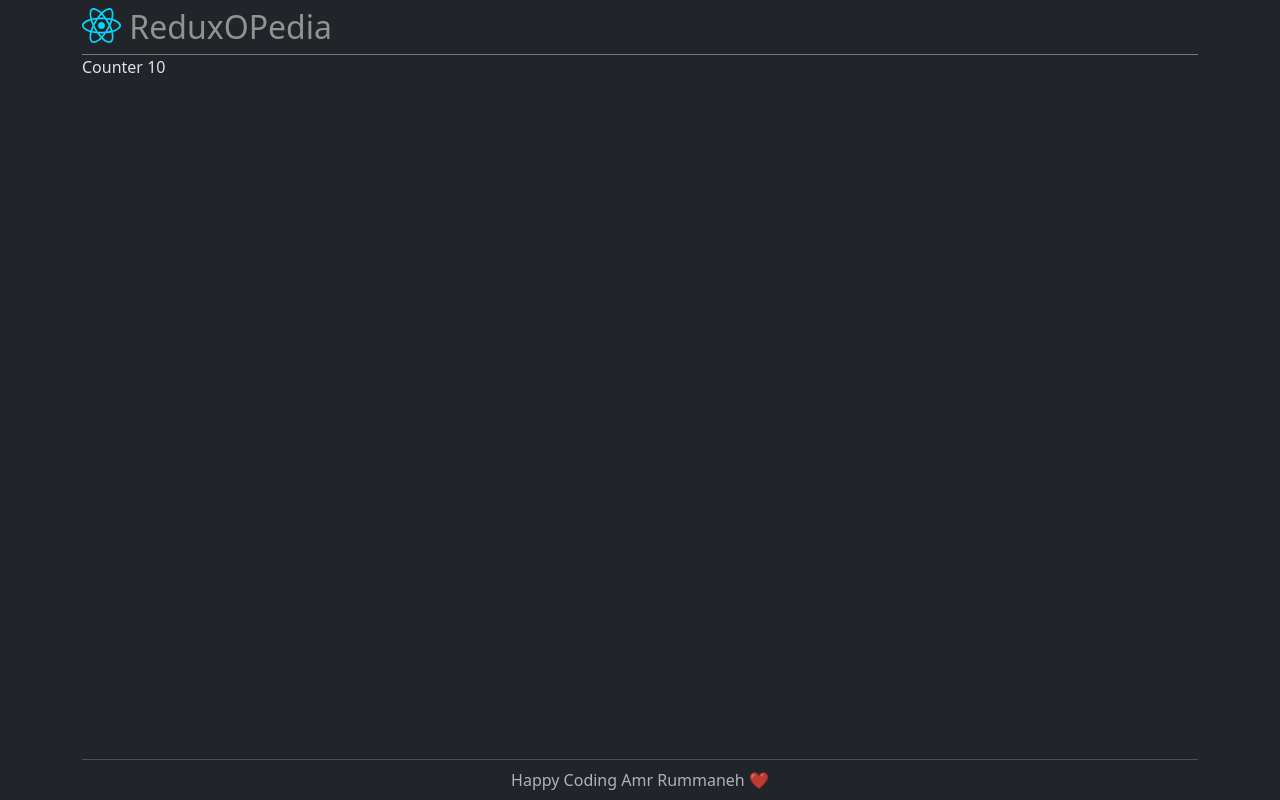
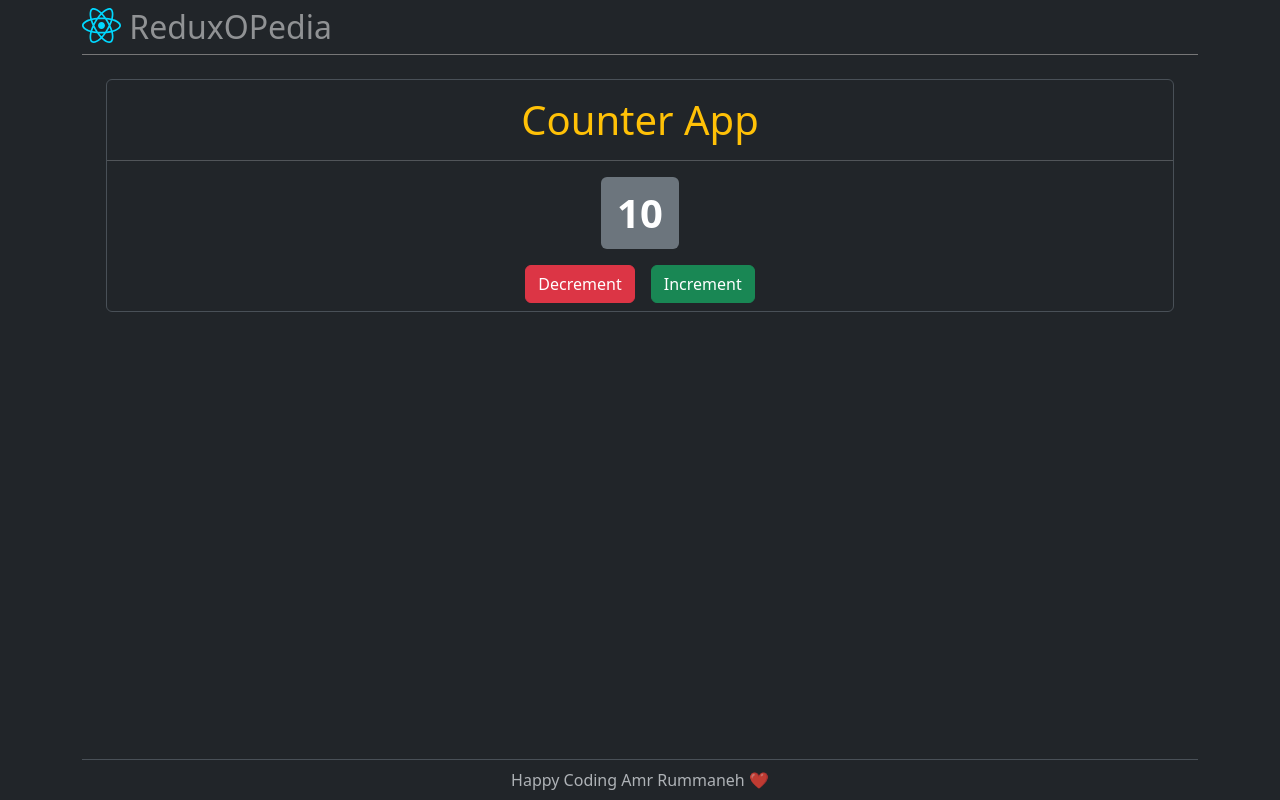
Before and after one commit to amrrummaneh/reducxopedia, a React (Vite) app: page / in a window 1280 px wide. Built offline with nearby package versions, Linux system fonts and the light colour scheme.

Commit message:
Dispatching Action from React Component

```diff
--- a/src/components/Counter.jsx
+++ b/src/components/Counter.jsx
@@ -1,9 +1,32 @@
-import { useSelector } from "react-redux";
+import { useSelector, useDispatch } from "react-redux";
+import { increment, decrement } from "../redux/slice/counterSlice";
 
 function Counter() {
   const count = useSelector((state) => state.counterStore.count);
-
-  return <div>Counter {count}</div>;
+  const dispatch = useDispatch();
+  return (
+    <div className="m-4 rounded border text-center">
+      <h1 className="text-warning pt-3">Counter App</h1>
+      <hr />
+      <div className="pb-2">
+        <span className="badge bg-secondary fs-1 p-3 mb-3">{count}</span>
+        <div>
+          <button
+            className="btn btn-danger mx-2"
+            onClick={() => dispatch(decrement())}
+          >
+            Decrement
+          </button>
+          <button
+            onClick={() => dispatch(increment())}
+            className="btn btn-success mx-2"
+          >
+            Increment
+          </button>
+        </div>
+      </div>
+    </div>
+  );
 }
 
 export default Counter;
--- a/src/main.jsx
+++ b/src/main.jsx
@@ -1,6 +1,6 @@
 import { StrictMode } from "react";
 import { createRoot } from "react-dom/client";
-import { store } from "./redusx/store";
+import { store } from "./redux/store";
 import { Provider } from "react-redux";
 import Header from "./layout/Header";
 import Footer from "./layout/Footer";
```
Also changed, not shown: src/redux/slice/counterSlice.js (renamed from src/redusx/slice/counterSlice.js), src/redux/store.js (renamed from src/redusx/store.js).
